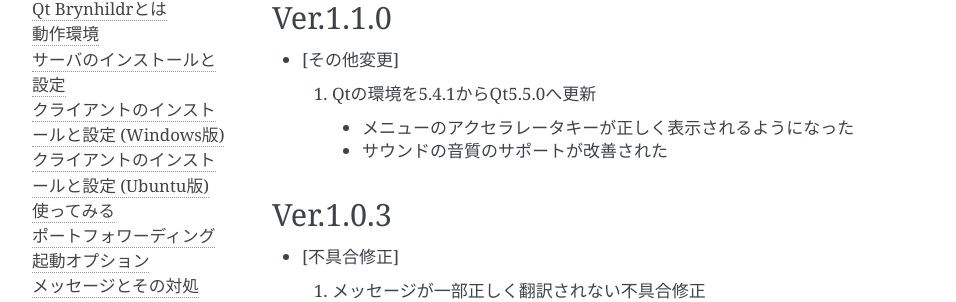
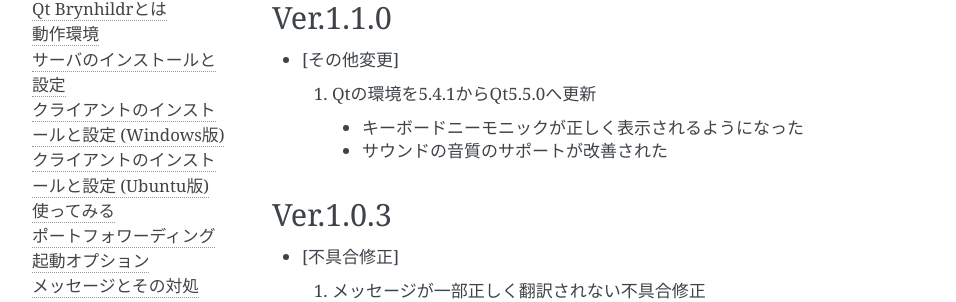
Before and after one commit to funfun-dc5/qtbrynhildr, a Sphinx documentation site: the page built from doc/manual/source/change_logs.rst, in a window 1280 px wide and 900 px high. Shown: the part 123-425 px from the top of the window, without its empty margins (148-1104 px from the left). Built offline with Sphinx 7.4.7, drawn with Linux system fonts in a browser that asks for light colours.

Commit message:
updated ReadMe.txt and manual

```diff
--- a/doc/manual/source/change_logs.rst
+++ b/doc/manual/source/change_logs.rst
@@ -10,7 +10,7 @@
 
  1. Qtの環境を5.4.1からQt5.5.0へ更新
 
-   * メニューのアクセラレータキーが正しく表示されるようになった
+   * キーボードニーモニックが正しく表示されるようになった
    * サウンドの音質のサポートが改善された
 
 Ver.1.0.3
@@ -18,8 +18,8 @@
 
 * [不具合修正]
 
-  1. メッセージが一部正しく翻訳されない不具合修正
-  2. 「サーバに接続」、「デスクトップのスケーリング」ダイアログのコンテキストヘルプアイコンを無効化 (Windows版)
+ 1. メッセージが一部正しく翻訳されない不具合修正
+ 2. 「サーバに接続」、「デスクトップのスケーリング」ダイアログのコンテキストヘルプアイコンを無効化 (Windows版)
 
 Ver.1.0.2
 ---------
```
Also changed, not shown: 1 other file.
